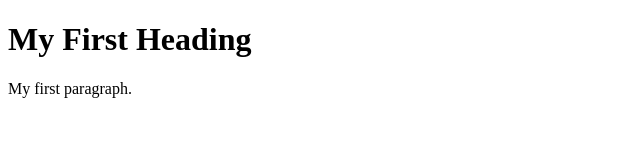
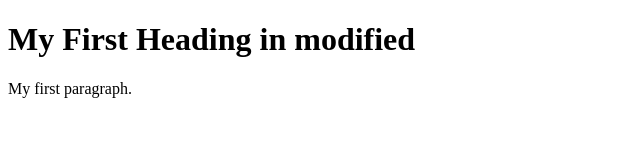
Before and after one commit to Ashoky412/basic-web-page, a plain HTML site: page src/index.html in a window 1280 px wide. Shown: the whole page, without its empty margins (0-640 px from the left). Drawn offline with Linux system fonts and the light colour scheme.

Commit message:
updated file

```diff
--- a/src/index.html
+++ b/src/index.html
@@ -5,7 +5,7 @@
 </head>
 <body>
 
-<h1>My First Heading</h1>
+<h1>My First Heading in modified</h1>
 <p>My first paragraph.</p>
 
 </body>
```
